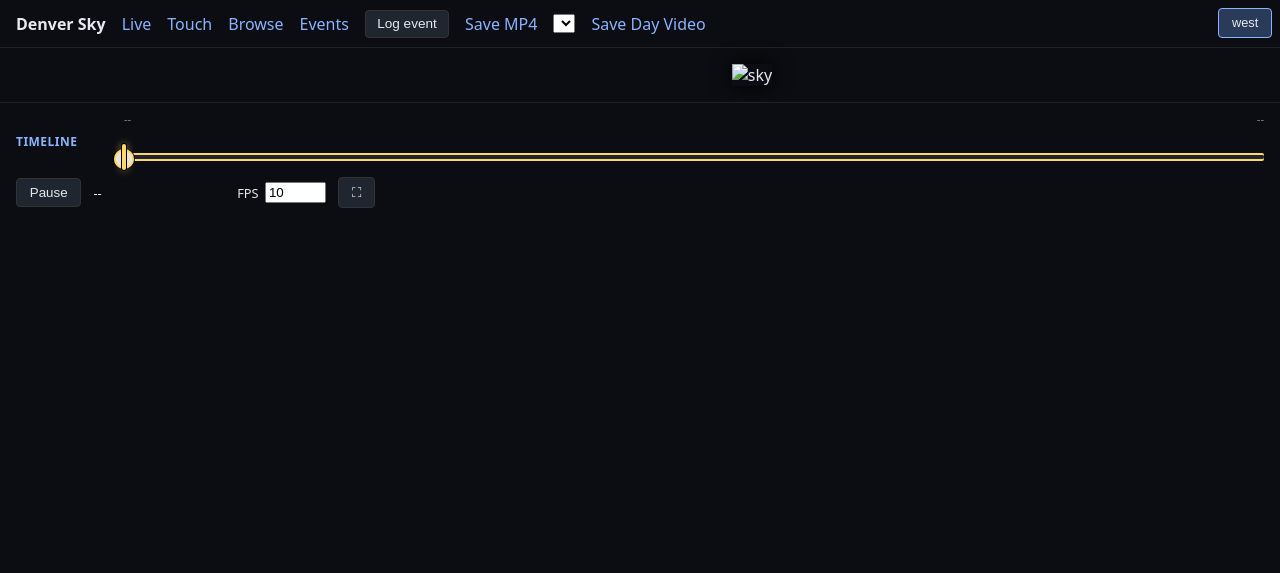
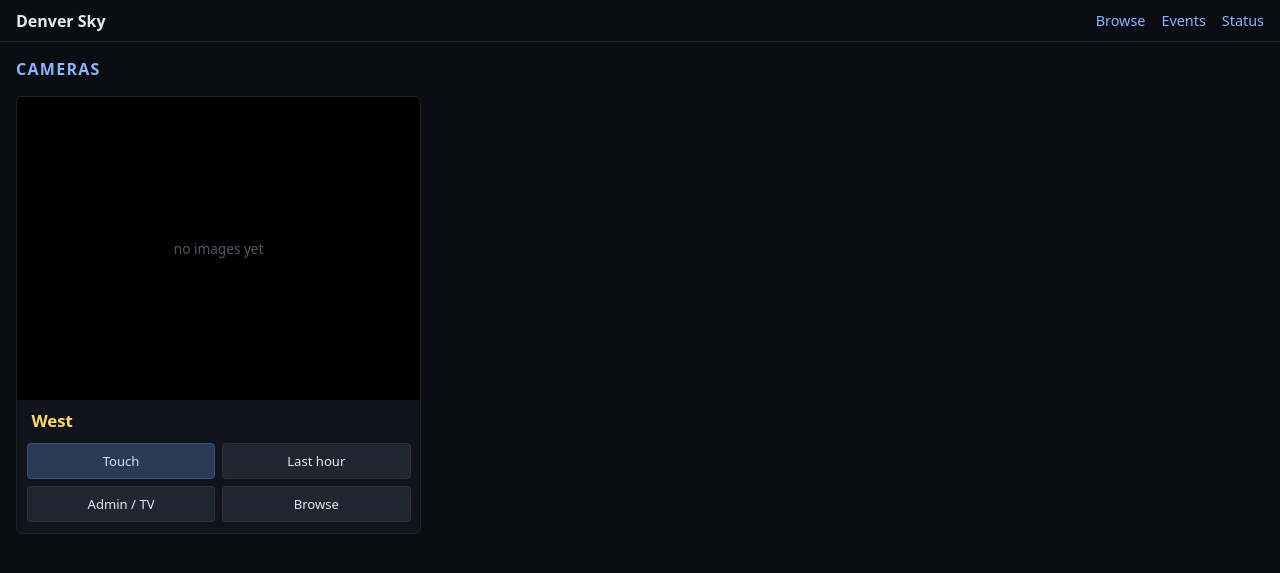
Before and after one commit to chrisbrasington/denver-skyimage, a FastAPI app: page / in a window 1280 px wide. Shown: the top 573 px of the page. Run offline with FastAPI, Linux system fonts and the light colour scheme; data that the repository does not hold is empty.

Commit message:
landing page

```diff
--- a/web/app.py
+++ b/web/app.py
@@ -215,7 +215,7 @@ def _check_camera_name(name: str) -> str:
 
 @app.get("/", response_class=HTMLResponse)
 def index(request: Request):
-    return TEMPLATES.TemplateResponse(request, "index.html")
+    return TEMPLATES.TemplateResponse(request, "home.html", {"cameras": CAMERA_NAMES})
 
 
 @app.get("/camera/{name}", response_class=HTMLResponse)
@@ -226,7 +226,13 @@ def index_for_camera(name: str, request: Request):
 
 @app.get("/browse", response_class=HTMLResponse)
 def browse(request: Request):
-    return TEMPLATES.TemplateResponse(request, "browse.html")
+    return TEMPLATES.TemplateResponse(request, "browse.html", {"camera_name": None})
+
+
+@app.get("/browse/{name}", response_class=HTMLResponse)
+def browse_for_camera(name: str, request: Request):
+    _check_camera_name(name)
+    return TEMPLATES.TemplateResponse(request, "browse.html", {"camera_name": name})
 
 
 @app.get("/events", response_class=HTMLResponse)
@@ -262,9 +268,26 @@ def camera_last_hour(name: str, request: Request):
     return TEMPLATES.TemplateResponse(request, "last_hour.html", {"camera_name": name})
 
 
+@app.get("/touch/{name}/last-hour", response_class=HTMLResponse)
+def touch_last_hour(name: str, request: Request):
+    _check_camera_name(name)
+    return TEMPLATES.TemplateResponse(request, "last_hour.html", {"camera_name": name})
+
+
 @app.get("/api/cameras")
 def api_cameras():
     return {"default": DEFAULT_CAMERA, "cameras": CAMERA_NAMES}
+
+
+@app.get("/api/latest/{name}")
+def api_latest(name: str):
+    _check_camera_name(name)
+    sub = None if name == DEFAULT_CAMERA else name
+    frames = list_frames(sub)
+    if not frames:
+        raise HTTPException(404, "no frames")
+    ts, fname = frames[-1]
+    return {"name": fname, "ts": ts.isoformat()}
 
 
 @app.get("/api/frames")
--- a/web/templates/browse.html
+++ b/web/templates/browse.html
@@ -35,7 +35,8 @@
 <div class="status" id="status">loading…</div>
 <script>
 const urlParams = new URLSearchParams(window.location.search);
-const CAMERA = urlParams.get('camera') || urlParams.get('cam') || '';
+const SERVER_CAMERA = {{ camera_name | tojson }};
+const CAMERA = SERVER_CAMERA || urlParams.get('camera') || urlParams.get('cam') || '';
 const camQS = CAMERA ? `camera=${encodeURIComponent(CAMERA)}` : '';
 function withCam(url) {
   if (!CAMERA) return url;
--- /dev/null
+++ b/web/templates/home.html
@@ -0,0 +1,116 @@
+<!doctype html>
+<html lang="en">
+<head>
+<meta charset="utf-8">
+<meta name="viewport" content="width=device-width, initial-scale=1">
+<title>Denver Sky</title>
+<style>
+  body { margin: 0; background: #0b0d12; color: #e6e9ef; font-family: system-ui, sans-serif; }
+  header { padding: 0.6rem 1rem; display: flex; gap: 1rem; align-items: center; border-bottom: 1px solid #222; flex-wrap: wrap; }
+  header a { color: #8ab4ff; text-decoration: none; font-size: 0.9rem; }
+  header a:hover { text-decoration: underline; }
+  header .spacer { flex: 1; }
+  main { padding: 1rem; max-width: 1400px; margin: 0 auto; }
+  h1 { margin: 0 0 1rem; font-size: 1rem; color: #8ab4ff; text-transform: uppercase; letter-spacing: 0.08em; }
+  .grid { display: grid; grid-template-columns: repeat(auto-fill, minmax(320px, 1fr)); gap: 1rem; }
+  .card { background: #11141c; border: 1px solid #222; border-radius: 6px; overflow: hidden; display: flex; flex-direction: column; }
+  .card .thumb { background: #000; aspect-ratio: 4/3; display: block; position: relative; }
+  .card .thumb img { width: 100%; height: 100%; object-fit: cover; display: block; }
+  .card .thumb .ph { position: absolute; inset: 0; display: flex; align-items: center; justify-content: center; color: #556; font-size: 0.85rem; }
+  .card .meta { padding: 0.6rem 0.9rem 0.3rem; display: flex; align-items: baseline; justify-content: space-between; gap: 0.5rem; }
+  .card .name { font-size: 1.05rem; font-weight: 600; color: #ffd76a; text-transform: capitalize; }
+  .card .ts { font-size: 0.75rem; color: #aab; font-variant-numeric: tabular-nums; }
+  .card .actions { display: grid; grid-template-columns: 1fr 1fr; gap: 0.4rem; padding: 0.4rem 0.6rem 0.7rem; }
+  .card .actions a { background: #1f2630; color: #e6e9ef; border: 1px solid #333; border-radius: 4px; padding: 0.5rem 0.4rem; text-align: center; text-decoration: none; font-size: 0.82rem; }
+  .card .actions a:hover { background: #2a3340; }
+  .card .actions a.primary { background: #2a3a55; border-color: #3a557d; color: #cfe0ff; }
+  .card .actions a.primary:hover { background: #34466a; }
+  .empty { padding: 2rem; color: #788; text-align: center; }
+</style>
+</head>
+<body>
+<header>
+  <strong>Denver Sky</strong>
+  <span class="spacer"></span>
+  <a href="/browse">Browse</a>
+  <a href="/events">Events</a>
+  <a href="/status">Status</a>
+</header>
+<main>
+  <h1>Cameras</h1>
+  <div class="grid" id="grid"></div>
+  {% if not cameras %}
+  <div class="empty">No cameras configured.</div>
+  {% endif %}
+</main>
+<script>
+const CAMERAS = {{ cameras | tojson }};
+const grid = document.getElementById('grid');
+
+function imgUrl(cam, name) {
+  return `/image/${encodeURIComponent(name)}?camera=${encodeURIComponent(cam)}`;
+}
+
+function fmtTs(iso) {
+  try {
+    const d = new Date(iso);
+    return d.toLocaleString('en-US', { timeZone: 'America/Denver', hour12: false });
+  } catch (e) { return iso; }
+}
+
+function cardFor(cam) {
+  const card = document.createElement('div');
+  card.className = 'card';
+  card.innerHTML = `
+    <a class="thumb" href="/touch/${encodeURIComponent(cam)}">
+      <div class="ph" data-ph>loading…</div>
+    </a>
+    <div class="meta">
+      <span class="name">${cam}</span>
+      <span class="ts" data-ts></span>
+    </div>
+    <div class="actions">
+      <a class="primary" href="/touch/${encodeURIComponent(cam)}">Touch</a>
+      <a href="/touch/${encodeURIComponent(cam)}/last-hour">Last hour</a>
+      <a href="/camera/${encodeURIComponent(cam)}">Admin / TV</a>
+      <a href="/browse/${encodeURIComponent(cam)}">Browse</a>
+    </div>
+  `;
+  return card;
+}
+
+async function refreshThumb(cam, card) {
+  try {
+    const r = await fetch(`/api/latest/${encodeURIComponent(cam)}`, { cache: 'no-store' });
+    const thumb = card.querySelector('.thumb');
+    const ph = card.querySelector('[data-ph]');
+    const ts = card.querySelector('[data-ts]');
+    if (!r.ok) {
+      if (ph) ph.textContent = r.status === 404 ? 'no images yet' : `error ${r.status}`;
+      return;
+    }
+    const data = await r.json();
+    let img = thumb.querySelector('img');
+    if (!img) {
+      img = document.createElement('img');
+      thumb.appendChild(img);
+    }
+    img.src = imgUrl(cam, data.name);
+    img.alt = `${cam} latest`;
+    if (ph) ph.remove();
+    if (ts) ts.textContent = fmtTs(data.ts);
+  } catch (e) {
+    const ph = card.querySelector('[data-ph]');
+    if (ph) ph.textContent = 'error';
+  }
+}
+
+for (const cam of CAMERAS) {
+  const card = cardFor(cam);
+  grid.appendChild(card);
+  refreshThumb(cam, card);
+  setInterval(() => refreshThumb(cam, card), 30_000);
+}
+</script>
+</body>
+</html>
```
